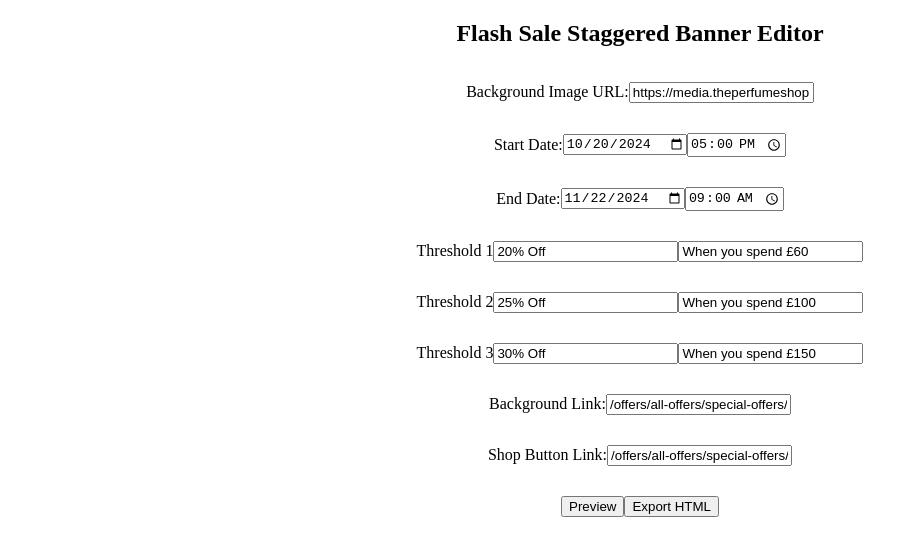
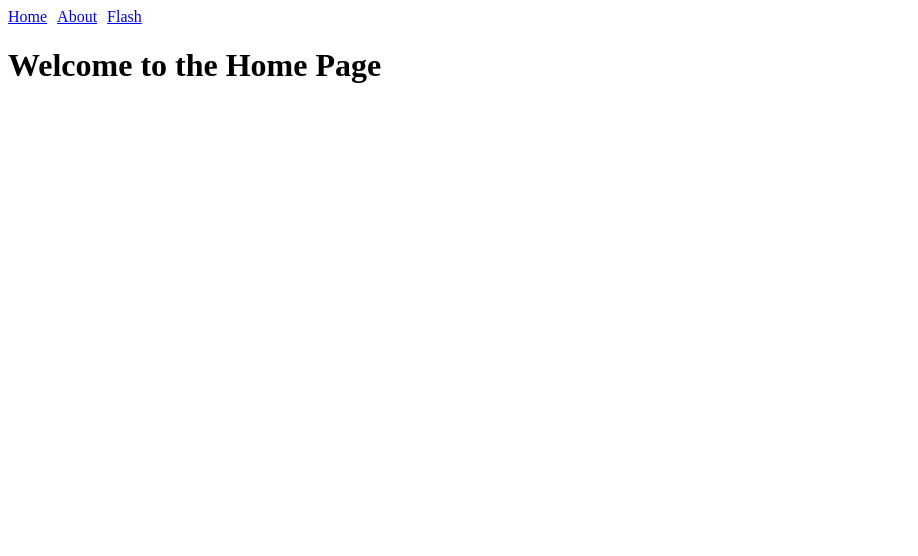
Before and after one commit to dpowell269/Flash-Banner-Generator, a Vue app: page / in a window 1280 px wide. Shown: the top 556 px of the page, without its empty margins (0-918 px from the left). Built offline with nearby package versions, Linux system fonts and the light colour scheme.

Commit message:
Routing.

```diff
--- a/index.html
+++ b/index.html
@@ -2,9 +2,9 @@
 <html lang="en">
   <head>
     <meta charset="UTF-8">
-    <link rel="icon" href="/favicon.ico">
+    <link rel="icon" href="https://www.theperfumeshop.com/favicon.svg">
     <meta name="viewport" content="width=device-width, initial-scale=1.0">
-    <title>Vite App</title>
+    <title>Sales Banners</title>
   </head>
   <body>
     <div id="app"></div>
--- a/package.json
+++ b/package.json
@@ -9,7 +9,8 @@
     "preview": "vite preview"
   },
   "dependencies": {
-    "vue": "^3.4.29"
+    "vue": "^3.4.29",
+    "vue-router": "^4.5.0"
   },
   "devDependencies": {
     "@vitejs/plugin-vue": "^5.0.5",
--- a/src/App.vue
+++ b/src/App.vue
@@ -1,12 +1,22 @@
-<script setup>
+<template>
+  <div id="app">
+    <nav>
+      <router-link to="/">Home</router-link>
+      <router-link to="/about">About</router-link>
+      <router-link to="/sale">Flash</router-link>
+    </nav>
+    <router-view />
+  </div>
+</template>
 
-import FlashSaleStaggered from './components/FlashSaleStaggered.vue'
+<script>
+export default {
+  name: 'App',
+};
 </script>
 
-<template>
-
-
-  <main>
-    <FlashSaleStaggered />
-  </main>
-</template>
+<style>
+nav a {
+  margin-right: 10px;
+}
+</style>
--- /dev/null
+++ b/src/components/AboutPage.vue
@@ -0,0 +1,11 @@
+<template>
+    <div>
+      <h1>About Us</h1>
+    </div>
+  </template>
+
+  <script>
+  export default {
+    name: 'AboutPage',
+  };
+  </script>
--- /dev/null
+++ b/src/components/HomePage.vue
@@ -0,0 +1,11 @@
+<template>
+    <div>
+      <h1>Welcome to the Home Page</h1>
+    </div>
+  </template>
+
+  <script>
+  export default {
+    name: 'HomePage',
+  };
+  </script>
--- a/src/main.js
+++ b/src/main.js
@@ -1,6 +1,9 @@
 import './assets/main.css'
 
-import { createApp } from 'vue'
-import App from './App.vue'
+import { createApp } from 'vue';
+import App from './App.vue';
+import router from './router';
 
-createApp(App).mount('#app')
+createApp(App)
+  .use(router)
+  .mount('#app');
--- /dev/null
+++ b/src/router/index.js
@@ -0,0 +1,37 @@
+import { createRouter, createWebHistory } from 'vue-router';
+import HomePage from '@/components/HomePage.vue';
+import AboutPage from '@/components/AboutPage.vue';
+import FlashSaleStaggered from '@/components/FlashSaleStaggered.vue';
+
+
+const routes = [
+  {
+    path: '/',
+    name: 'Home',
+    component: HomePage,
+  },
+  {
+    path: '/about',
+    name: 'About',
+    component: AboutPage,
+  },
+  {
+    path: '/about',
+    name: 'About-2',
+    component: AboutPage,
+  },
+  {
+    path: '/sale',
+    name: 'flash staggered',
+    component: FlashSaleStaggered,
+  },
+
+
+];
+
+const router = createRouter({
+  history: createWebHistory(),
+  routes,
+});
+
+export default router;
```
Also changed, not shown: src/components/WelcomeItem.vue (deleted), 1 other file (tests, documents, lock files or other folders).
